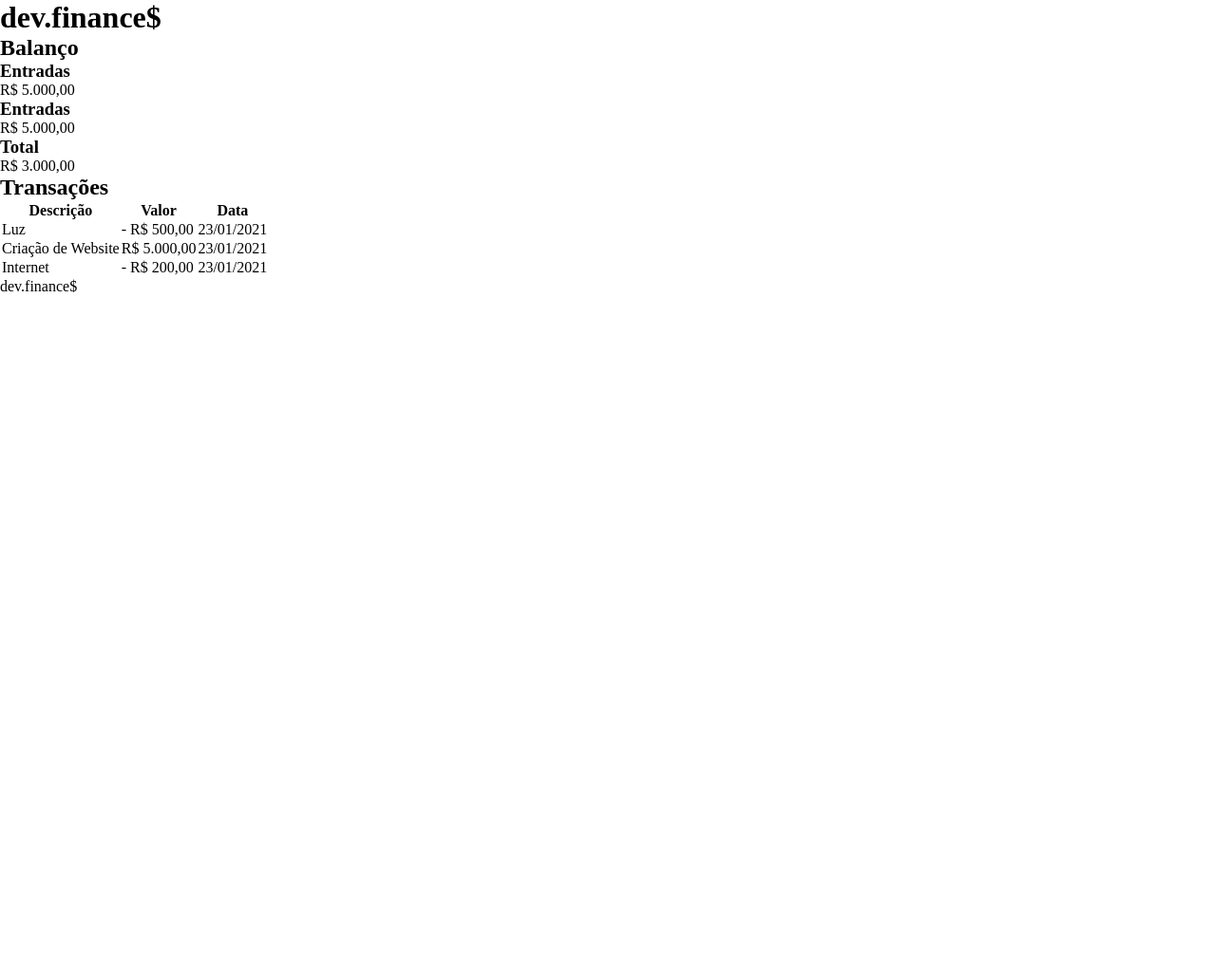
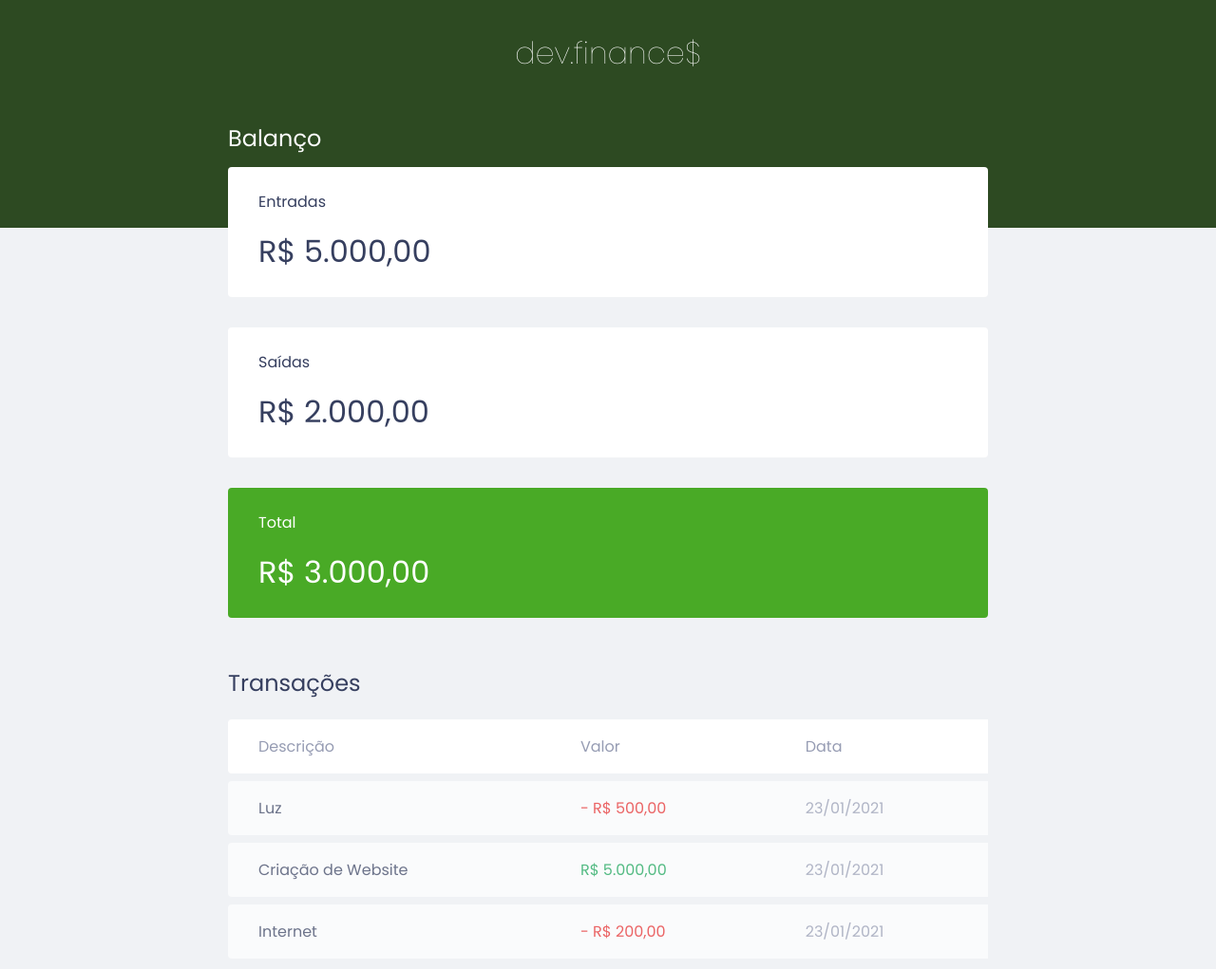
Before and after one commit to danielsmagalhaes/dev-finances, a plain HTML site: page index.html in a window 1280 px wide. Shown: the top 1021 px of the page at 95% size. Before the commit the page ends 800 px from the top, so only its background shows below. Drawn offline with Linux system fonts and the light colour scheme.

Commit message:
estilização

```diff
--- a/index.html
+++ b/index.html
@@ -7,6 +7,10 @@
     <meta name="viewport" content="width=device-width, initial-scale=1.0">
     <title>dev.finance$</title>
     <link rel="stylesheet" href="./style.css">
+    <link rel="preconnect" href="https://fonts.gstatic.com">
+    <link
+        href="https://fonts.googleapis.com/css2?family=Poppins:ital,wght@0,100;0,400;0,700;1,100;1,400;1,700&display=swap"
+        rel="stylesheet">
 </head>
 
 <body>
@@ -15,7 +19,7 @@
         <h1 id="logo">dev.finance$</h1>
     </header>
 
-    <main>
+    <main class="container">
 
         <section id="balance">
             <h2>Balanço</h2>
@@ -26,11 +30,11 @@
             </div>
 
             <div class="card">
-                <h3>Entradas</h3>
-                <p>R$ 5.000,00</p>
+                <h3>Saídas</h3>
+                <p>R$ 2.000,00</p>
             </div>
 
-            <div class="card">
+            <div class="card total">
                 <h3>Total</h3>
                 <p>R$ 3.000,00</p>
             </div>
@@ -49,19 +53,19 @@
                 </thead>
                 <tbody>
                     <tr>
-                        <td>Luz</td>
-                        <td>- R$ 500,00</td>
-                        <td>23/01/2021</td>
+                        <td class="description">Luz</td>
+                        <td class="expense">- R$ 500,00</td>
+                        <td class="data">23/01/2021</td>
                     </tr>
                     <tr>
-                        <td>Criação de Website</td>
-                        <td>R$ 5.000,00</td>
-                        <td>23/01/2021</td>
+                        <td class="description">Criação de Website</td>
+                        <td class="income">R$ 5.000,00</td>
+                        <td class="data">23/01/2021</td>
                     </tr>
                     <tr>
-                        <td>Internet</td>
-                        <td>- R$ 200,00</td>
-                        <td>23/01/2021</td>
+                        <td class="description">Internet</td>
+                        <td class="expense">- R$ 200,00</td>
+                        <td class="data">23/01/2021</td>
                     </tr>
                 </tbody>
             </table>
--- a/style.css
+++ b/style.css
@@ -1,4 +1,120 @@
+:root {
+    --dark-blue: #363f5f;
+}
+
 * {
     margin: 0;
     padding: 0;
+    box-sizing: border-box;
 }
+
+body {
+    background: #f0f2f5;
+    font-family: 'Poppins', sans-serif;
+}
+
+header {
+    background: #2d4a22;
+    padding: 2rem 0 10rem;
+    text-align: center;
+}
+
+.container {
+    width: min(90vw, 800px);
+    margin: auto;
+}
+
+h2 {
+    margin-top: 3.2rem;
+    margin-bottom: 0.8rem;
+    color: var(--dark-blue);
+    font-weight: 400;
+}
+
+#logo {
+    color: #fff;
+    font-weight: 100;
+}
+
+#balance {
+    margin-top: -7rem;
+}
+
+#balance h2 {
+    color: #fff;
+    margin-top: 0;
+}
+
+.card {
+    background: #fff;
+    padding: 1.5rem 2rem;
+    border-radius: 0.25rem;
+    margin-bottom: 2rem;
+    color: var(--dark-blue);
+}
+
+.card h3 {
+    font-weight: 400;
+    font-size: 1rem;
+}
+
+.card p {
+    font-size: 2rem;
+    line-height: 3rem;
+    margin-top: 1rem;
+}
+
+.card.total {
+    background: #49aa26;
+    color: #fff;
+}
+
+#data-table {
+    width: 100%;
+    border-spacing: 0 0.5rem;
+    color: #969cb3;
+}
+
+table thead tr th:first-child,
+table tbody tr td:first-child  {
+    border-radius: 0.25rem 0 0 0.25rem;
+}
+
+table thead th {
+    background: #fff;
+    font-weight: 400;
+    padding: 1rem 2rem;
+    text-align: left;
+}
+
+table tbody tr {
+    opacity: 0.7;
+}
+
+table tbody tr:hover {
+    opacity: 1;
+}
+
+table tbody td {
+    background: #fff;
+    padding: 1rem 2rem;
+}
+
+td.description {
+    color: var(--dark-blue);
+}
+
+td.income {
+    color: #12a454;
+}
+
+td.expense {
+    color: #e92929;
+}
+
+footer {
+    text-align: center;
+    padding: 4rem 0 2rem;
+    color: var(--dark-blue);
+    opacity: 0.6;
+}
```
